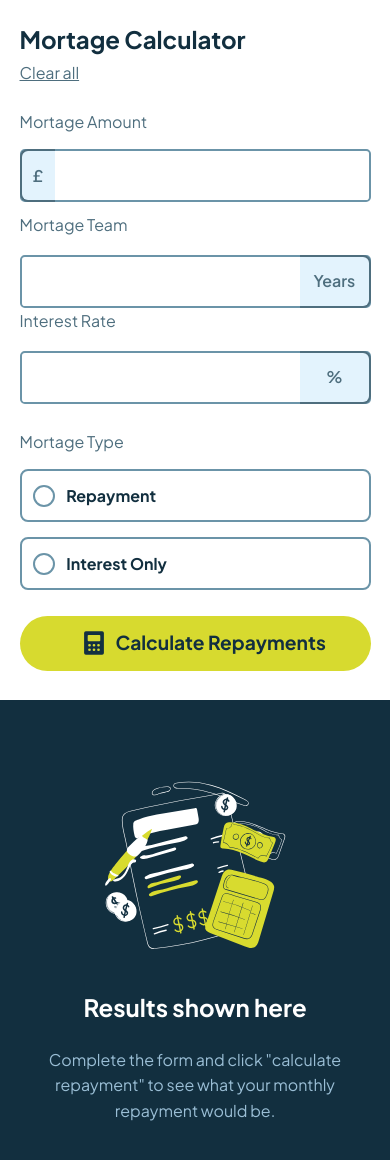
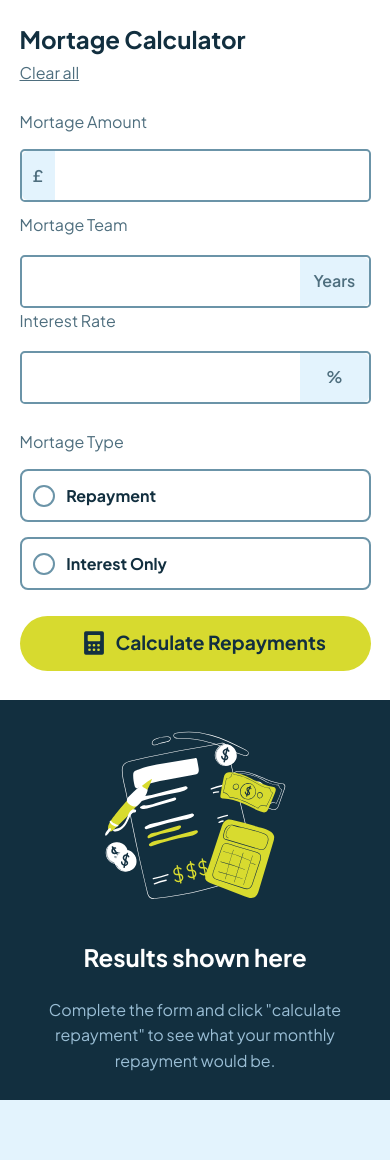
Before and after one commit to nonso01/17-fem-soln, a Vue app: page / in a window 390 px wide. Shown: the top 1160 px of the page. After the commit the page ends 1100 px from the top, so only its background shows below. Built offline with nearby package versions, Linux system fonts and the light colour scheme.

Commit message:
mobile responsiveness

```diff
--- a/src/App.vue
+++ b/src/App.vue
@@ -161,36 +161,27 @@ function handleCalculate() {
     .calculator {
       width: min(60dvw, 1100px);
       height: min(70dvh, 570px);
-      /* background-color: black; */
     }
   }
 }
 
 @media screen and (max-width: 600px) {
-  html {
-    background-color: var(--white);
-  }
   #app {
     .calculator {
-      /* border: 2px solid red; */
       border-radius: 0;
-      /* flex-direction: column; */
       display: block;
       width: 100dvw;
       min-height: 100dvh;
     }
 
     .calculate {
-      /* background-color: black; */
-      /* border: 2px solid red; */
       width: 100%;
       height: 700px;
     }
 
     .res {
-      /* border: 2px solid yellow; */
       width: 100%;
-      height: 500px;
+      height: 400px;
       border-radius: 0;
     }
   }
--- a/src/components/Calc.vue
+++ b/src/components/Calc.vue
@@ -124,6 +124,7 @@ input[type="number"] {
 .calculate {
   width: 50%;
   padding: 3%;
+  background-color: var(--white);
 }
 
 .form {
@@ -168,6 +169,8 @@ input[type="number"] {
     border-right: 0px;
     border-top-left-radius: 0.5rem;
     border-bottom-left-radius: 0.5rem;
+    border-color: transparent;
+    background-clip: content-box;
   }
 
   div {
@@ -223,6 +226,8 @@ input[type="number"] {
     border-left: 0px;
     border-top-right-radius: 0.5rem;
     border-bottom-right-radius: 0.5rem;
+    border-color: transparent;
+    background-clip: content-box;
   }
 }
 
@@ -292,12 +297,10 @@ input[type="number"] {
 
 @media screen and (max-width: 600px) {
   #app {
-
     .calculate {
       padding: 5%;
     }
     .clear {
-      /* border: 2px solid; */
       flex-direction: column;
       height: 10%;
     }
@@ -307,12 +310,10 @@ input[type="number"] {
     }
 
     .amount {
-      /* border: 2px solid; */
       min-height: 16%;
     }
 
     .team {
-      /* border: 2px solid; */
       flex-direction: column;
       height: 33%;
 
@@ -331,7 +332,8 @@ input[type="number"] {
 
     .btn {
       width: 100%;
-      span , img {
+      span,
+      img {
         scale: 1.2;
       }
     }
--- a/src/components/Res.vue
+++ b/src/components/Res.vue
@@ -28,12 +28,12 @@ const props = defineProps({
         <div class="monthly">
           <p>Your monthly repayment</p>
 
-          <h1>£{{ monthlyCost.toLocaleString('en-US') }}</h1>
+          <h1>£{{ monthlyCost.toLocaleString("en-US") }}</h1>
         </div>
         <div class="line"></div>
         <div class="anual">
           <p>Total you'll repay over the term</p>
-          <h2>£{{ anualCost.toLocaleString('en-US') }}</h2>
+          <h2>£{{ anualCost.toLocaleString("en-US") }}</h2>
         </div>
       </div>
     </div>
@@ -88,6 +88,7 @@ const props = defineProps({
 
       p {
         margin-bottom: 0.3rem;
+        text-wrap: pretty;
       }
     }
 
@@ -104,4 +105,22 @@ const props = defineProps({
     }
   }
 }
+
+@media screen and (max-width: 600px) {
+  #app {
+    .yes-res {
+      /* border: 2px solid red; */
+      height: 100%;
+      padding-inline: 6%;
+
+      .total {
+        height: 55%;
+      }
+
+      h1 {
+        font-size: 2.8rem;
+      }
+    }
+  }
+}
 </style>
```
